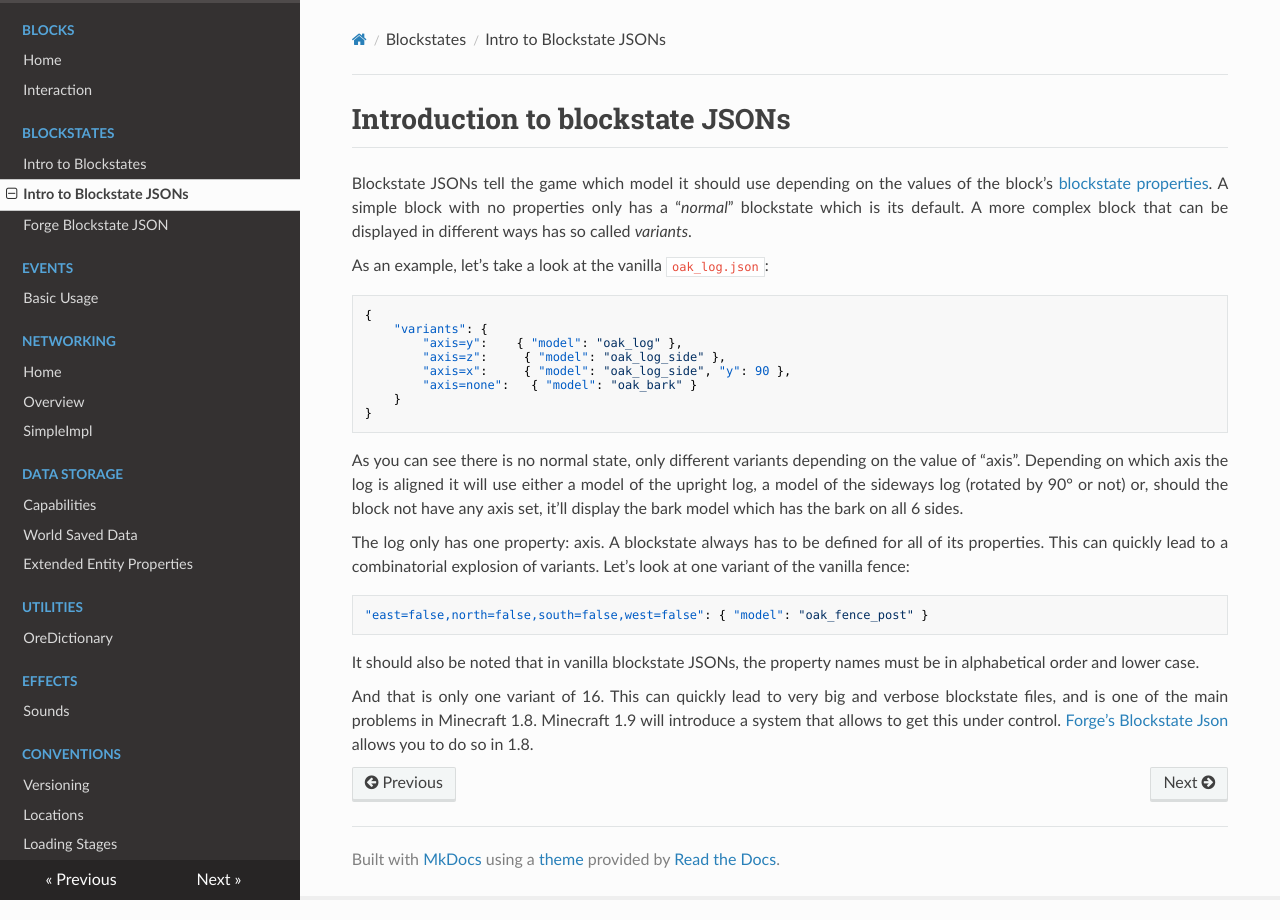
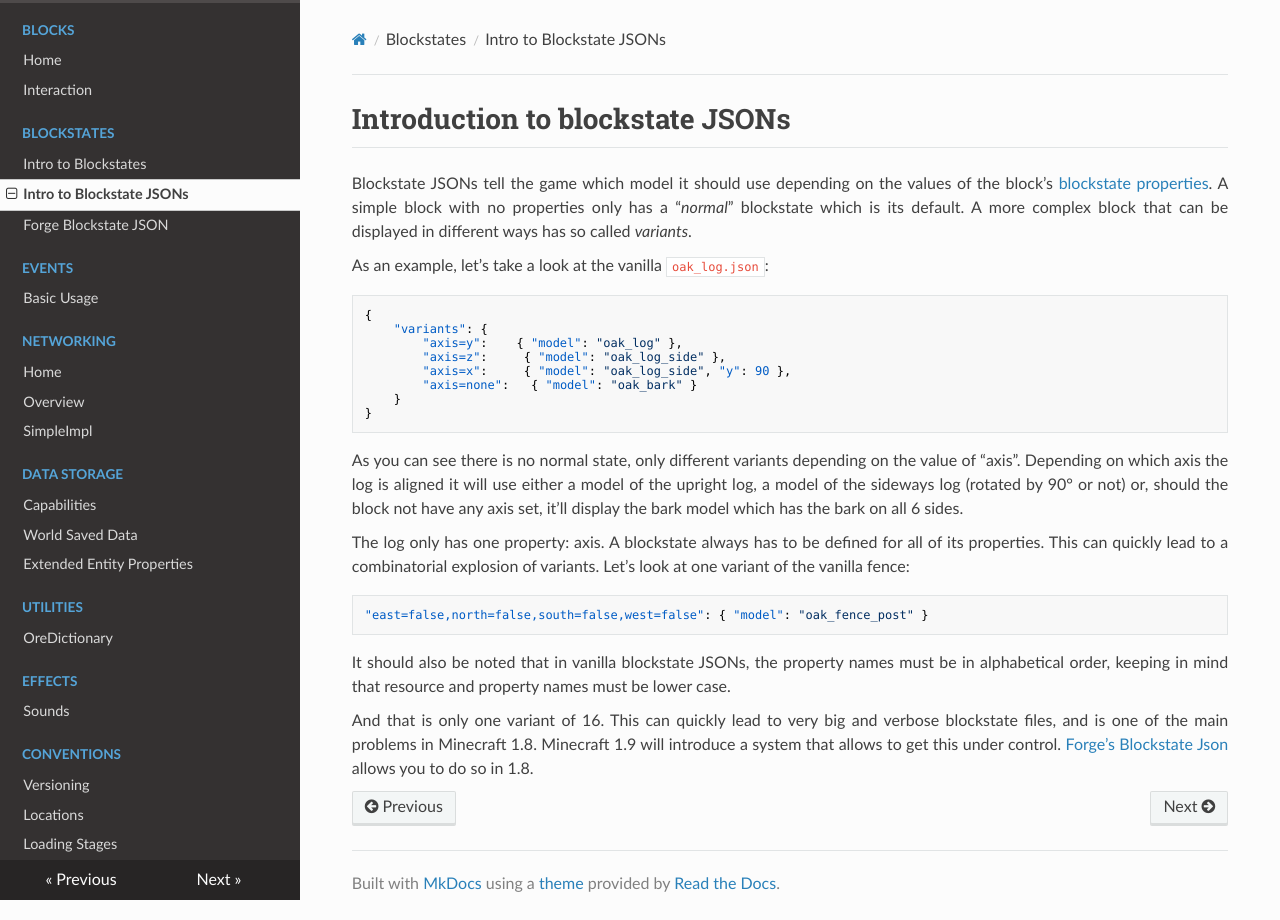
Before and after one commit to MinecraftForge/Documentation, an MkDocs documentation site: the page built from docs/blockstates/introduction.md, in a window 1280 px wide. Built offline with MkDocs 1.6.1, drawn with Linux system fonts in a browser that asks for light colours; nearby versions of some CDN libraries; old or Windows-style settings are respelled for this version of MkDocs.

Commit message:
Mention resource names being lower case

````diff
--- a/docs/blockstates/introduction.md
+++ b/docs/blockstates/introduction.md
@@ -26,7 +26,7 @@ The log only has one property: axis. A blockstate always has to be defined for a
 "east=false,north=false,south=false,west=false": { "model": "oak_fence_post" }
 ```
 
-It should also be noted that in vanilla blockstate JSONs, the property names must be in alphabetical order and lower case.
+It should also be noted that in vanilla blockstate JSONs, the property names must be in alphabetical order, keeping in mind that resource and property names must be lower case.
 
 And that is only one variant of 16. This can quickly lead to very big and verbose blockstate files, and is one of the main problems in Minecraft 1.8. Minecraft 1.9 will introduce a system that allows to get this under control. [Forge's Blockstate Json][forge] allows you to do so in 1.8.
 
````
